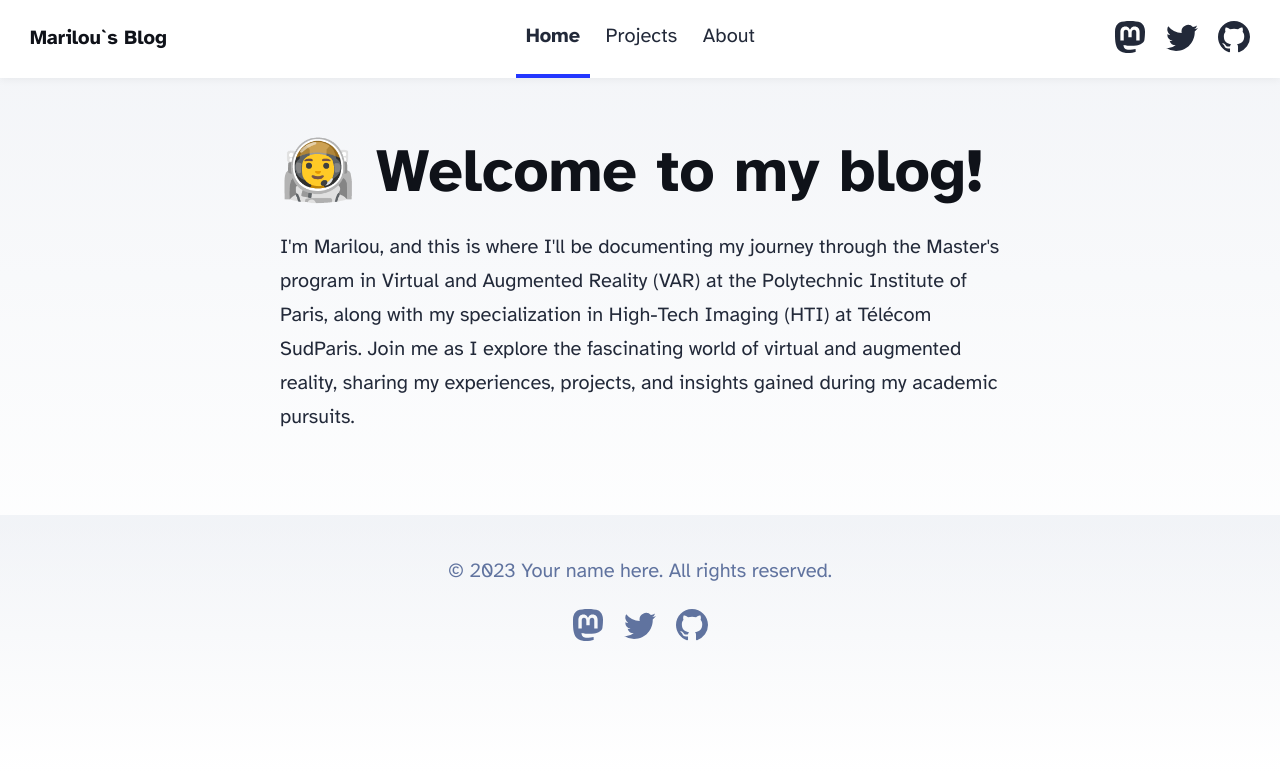
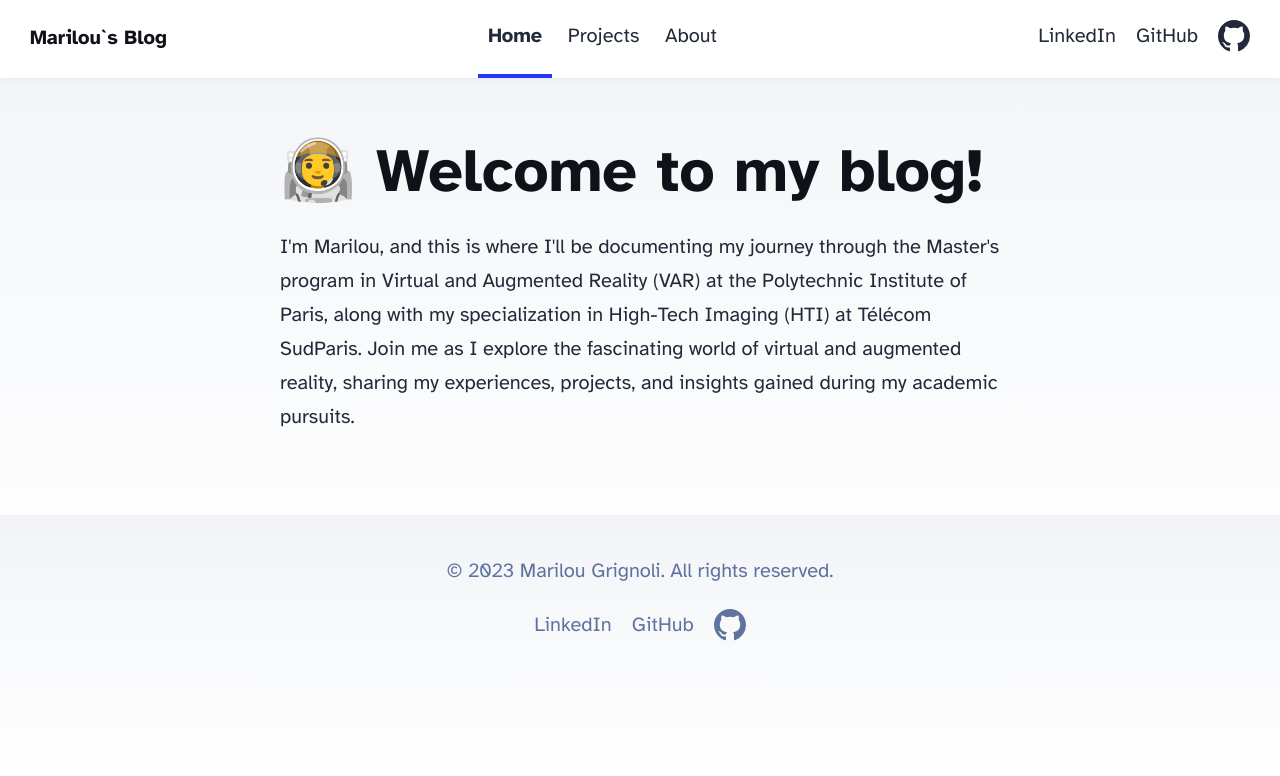
Before and after one commit to mgrignoli/mgrignoli.github.io, an Astro site: page / in a window 1280 px wide. Built offline with nearby package versions, Linux system fonts and the light colour scheme; Astro itself is replaced by a stand-in of ours.

Commit message:
headerFooter

```diff
--- a/src/components/Footer.astro
+++ b/src/components/Footer.astro
@@ -3,31 +3,10 @@ const today = new Date();
 ---
 
 <footer>
-	&copy; {today.getFullYear()} Your name here. All rights reserved.
+	&copy; {today.getFullYear()} Marilou Grignoli. All rights reserved.
 	<div class="social-links">
-		<a href="https://m.webtoo.ls/@astro" target="_blank">
-			<span class="sr-only">Follow Astro on Mastodon</span>
-			<svg
-				viewBox="0 0 16 16"
-				aria-hidden="true"
-				width="32"
-				height="32"
-				astro-icon="social/mastodon"
-				><path
-					fill="currentColor"
-					d="M11.19 12.195c2.016-.24 3.77-1.475 3.99-2.603.348-1.778.32-4.339.32-4.339 0-3.47-2.286-4.488-2.286-4.488C12.062.238 10.083.017 8.027 0h-.05C5.92.017 3.942.238 2.79.765c0 0-2.285 1.017-2.285 4.488l-.002.662c-.004.64-.007 1.35.011 2.091.083 3.394.626 6.74 3.78 7.57 1.454.383 2.703.463 3.709.408 1.823-.1 2.847-.647 2.847-.647l-.06-1.317s-1.303.41-2.767.36c-1.45-.05-2.98-.156-3.215-1.928a3.614 3.614 0 0 1-.033-.496s1.424.346 3.228.428c1.103.05 2.137-.064 3.188-.189zm1.613-2.47H11.13v-4.08c0-.859-.364-1.295-1.091-1.295-.804 0-1.207.517-1.207 1.541v2.233H7.168V5.89c0-1.024-.403-1.541-1.207-1.541-.727 0-1.091.436-1.091 1.296v4.079H3.197V5.522c0-.859.22-1.541.66-2.046.456-.505 1.052-.764 1.793-.764.856 0 1.504.328 1.933.983L8 4.39l.417-.695c.429-.655 1.077-.983 1.934-.983.74 0 1.336.259 1.791.764.442.505.661 1.187.661 2.046v4.203z"
-				></path></svg
-			>
-		</a>
-		<a href="https://twitter.com/astrodotbuild" target="_blank">
-			<span class="sr-only">Follow Astro on Twitter</span>
-			<svg viewBox="0 0 16 16" aria-hidden="true" width="32" height="32" astro-icon="social/twitter"
-				><path
-					fill="currentColor"
-					d="M5.026 15c6.038 0 9.341-5.003 9.341-9.334 0-.14 0-.282-.006-.422A6.685 6.685 0 0 0 16 3.542a6.658 6.658 0 0 1-1.889.518 3.301 3.301 0 0 0 1.447-1.817 6.533 6.533 0 0 1-2.087.793A3.286 3.286 0 0 0 7.875 6.03a9.325 9.325 0 0 1-6.767-3.429 3.289 3.289 0 0 0 1.018 4.382A3.323 3.323 0 0 1 .64 6.575v.045a3.288 3.288 0 0 0 2.632 3.218 3.203 3.203 0 0 1-.865.115 3.23 3.23 0 0 1-.614-.057 3.283 3.283 0 0 0 3.067 2.277A6.588 6.588 0 0 1 .78 13.58a6.32 6.32 0 0 1-.78-.045A9.344 9.344 0 0 0 5.026 15z"
-				></path></svg
-			>
-		</a>
+		<a href="https://www.linkedin.com/in/marilou-grignoli-487116232"> LinkedIn</a>
+		<a href="https://github.com/mgrignoli"> GitHub</a>
 		<a href="https://github.com/withastro/astro" target="_blank">
 			<span class="sr-only">Go to Astro's GitHub repo</span>
 			<svg viewBox="0 0 16 16" aria-hidden="true" width="32" height="32" astro-icon="social/github"
--- a/src/components/Header.astro
+++ b/src/components/Header.astro
@@ -12,24 +12,8 @@ import { SITE_TITLE } from '../consts';
 			<HeaderLink href="/about">About</HeaderLink>
 		</div>
 		<div class="social-links">
-			<a href="https://m.webtoo.ls/@astro" target="_blank">
-				<span class="sr-only">Follow Astro on Mastodon</span>
-				<svg viewBox="0 0 16 16" aria-hidden="true" width="32" height="32"
-					><path
-						fill="currentColor"
-						d="M11.19 12.195c2.016-.24 3.77-1.475 3.99-2.603.348-1.778.32-4.339.32-4.339 0-3.47-2.286-4.488-2.286-4.488C12.062.238 10.083.017 8.027 0h-.05C5.92.017 3.942.238 2.79.765c0 0-2.285 1.017-2.285 4.488l-.002.662c-.004.64-.007 1.35.011 2.091.083 3.394.626 6.74 3.78 7.57 1.454.383 2.703.463 3.709.408 1.823-.1 2.847-.647 2.847-.647l-.06-1.317s-1.303.41-2.767.36c-1.45-.05-2.98-.156-3.215-1.928a3.614 3.614 0 0 1-.033-.496s1.424.346 3.228.428c1.103.05 2.137-.064 3.188-.189zm1.613-2.47H11.13v-4.08c0-.859-.364-1.295-1.091-1.295-.804 0-1.207.517-1.207 1.541v2.233H7.168V5.89c0-1.024-.403-1.541-1.207-1.541-.727 0-1.091.436-1.091 1.296v4.079H3.197V5.522c0-.859.22-1.541.66-2.046.456-.505 1.052-.764 1.793-.764.856 0 1.504.328 1.933.983L8 4.39l.417-.695c.429-.655 1.077-.983 1.934-.983.74 0 1.336.259 1.791.764.442.505.661 1.187.661 2.046v4.203z"
-					></path></svg
-				>
-			</a>
-			<a href="https://twitter.com/astrodotbuild" target="_blank">
-				<span class="sr-only">Follow Astro on Twitter</span>
-				<svg viewBox="0 0 16 16" aria-hidden="true" width="32" height="32"
-					><path
-						fill="currentColor"
-						d="M5.026 15c6.038 0 9.341-5.003 9.341-9.334 0-.14 0-.282-.006-.422A6.685 6.685 0 0 0 16 3.542a6.658 6.658 0 0 1-1.889.518 3.301 3.301 0 0 0 1.447-1.817 6.533 6.533 0 0 1-2.087.793A3.286 3.286 0 0 0 7.875 6.03a9.325 9.325 0 0 1-6.767-3.429 3.289 3.289 0 0 0 1.018 4.382A3.323 3.323 0 0 1 .64 6.575v.045a3.288 3.288 0 0 0 2.632 3.218 3.203 3.203 0 0 1-.865.115 3.23 3.23 0 0 1-.614-.057 3.283 3.283 0 0 0 3.067 2.277A6.588 6.588 0 0 1 .78 13.58a6.32 6.32 0 0 1-.78-.045A9.344 9.344 0 0 0 5.026 15z"
-					></path></svg
-				>
-			</a>
+		    <a href="https://www.linkedin.com/in/marilou-grignoli-487116232"> LinkedIn</a>
+		    <a href="https://github.com/mgrignoli"> GitHub</a>
 			<a href="https://github.com/withastro/astro" target="_blank">
 				<span class="sr-only">Go to Astro's GitHub repo</span>
 				<svg viewBox="0 0 16 16" aria-hidden="true" width="32" height="32"
```
